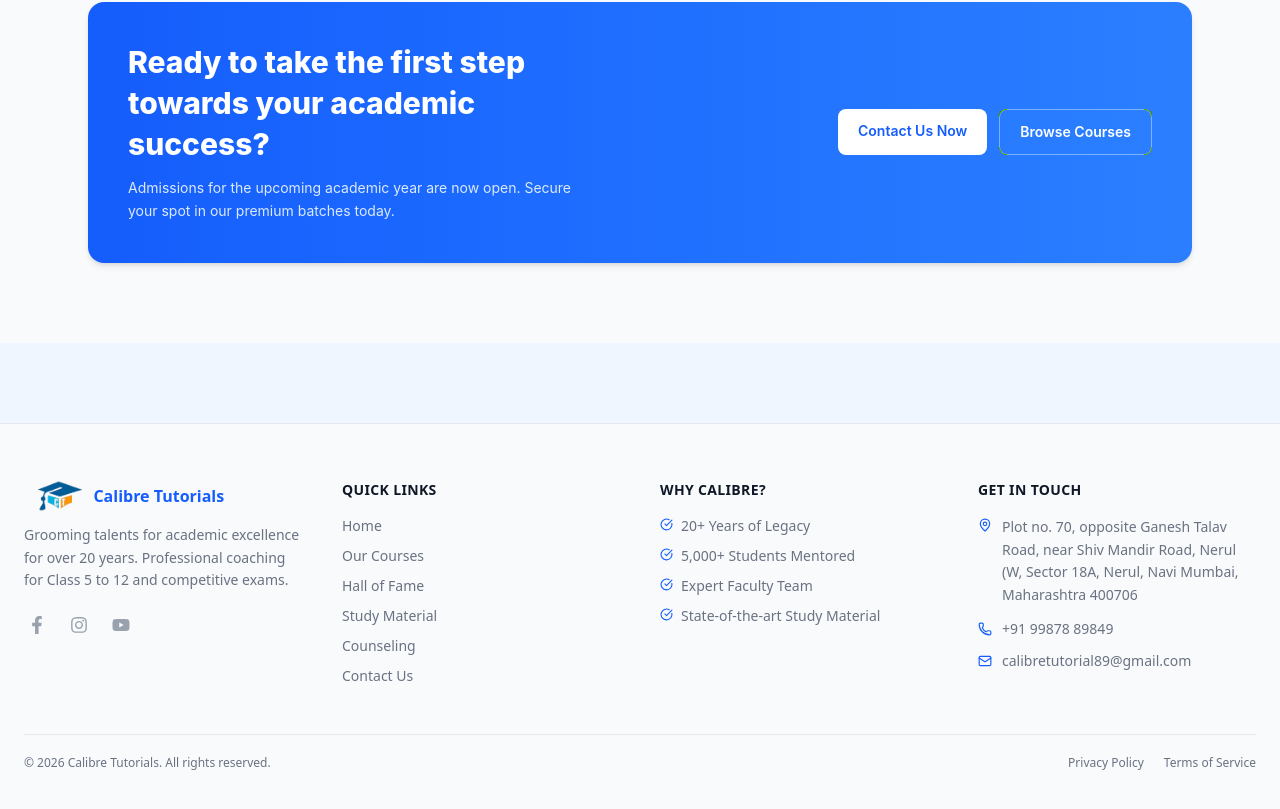
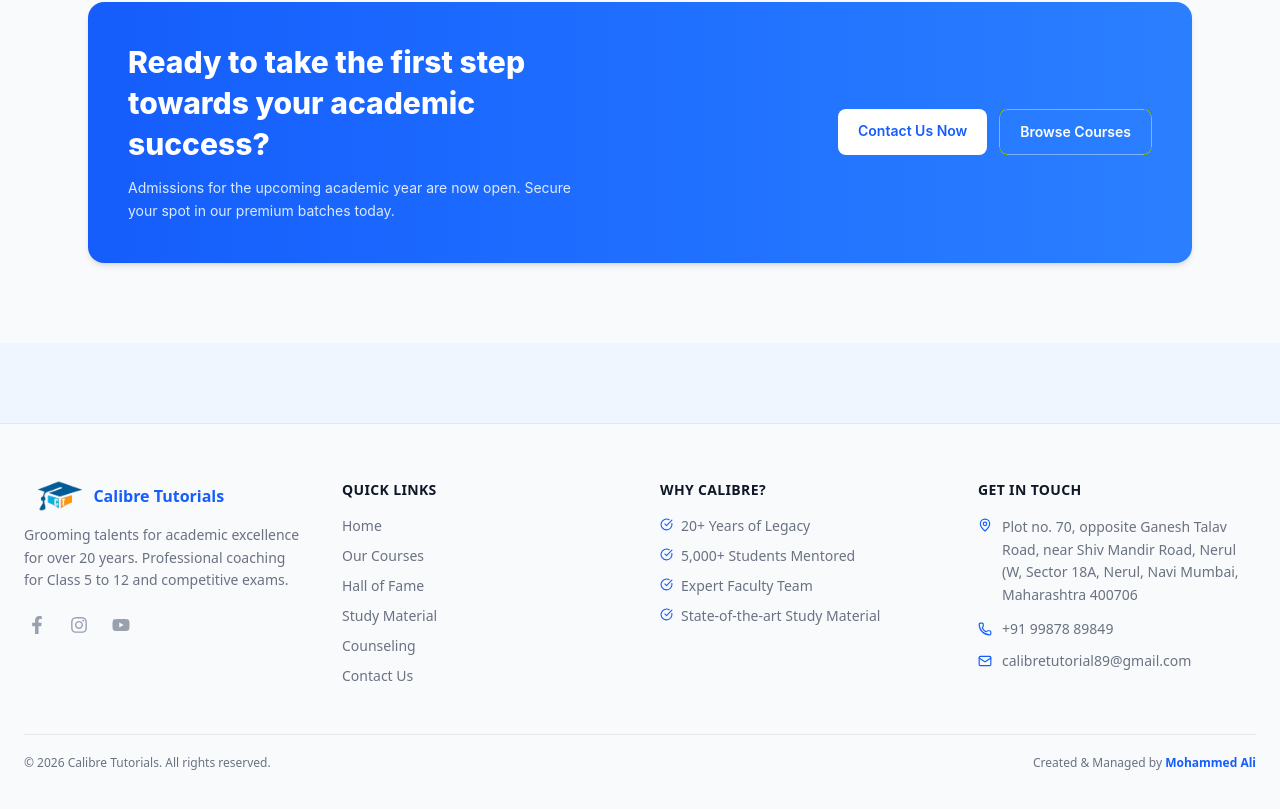
Before and after one commit to Mohmd-git/calibre-frontend, a React (Vite) app: page / in a window 1280 px wide. Shown: the part 5707-6516 px from the top of the page. Built offline with nearby package versions, Linux system fonts and the light colour scheme; no server answers.

Commit message:
Added sitemap.xml

```diff
--- a/src/pages/Footer.jsx
+++ b/src/pages/Footer.jsx
@@ -105,10 +105,18 @@
         {/* Bottom Bar */}
         <div className="border-t border-gray-200 mt-8 sm:mt-12 pt-5 flex flex-col sm:flex-row justify-between items-center gap-3 text-xs text-gray-500">
           <p>© 2026 Calibre Tutorials. All rights reserved.</p>
-          <div className="flex gap-5">
-            <Link to="#" className="hover:text-blue-600 transition-colors">Privacy Policy</Link>
-            <Link to="#" className="hover:text-blue-600 transition-colors">Terms of Service</Link>
-          </div>
+
+          <p className="text-center sm:text-right">
+            Created & Managed by{" "}
+            <a
+              href="https://mohammedalishaikh.vercel.app/"
+              target="_blank"
+              rel="noopener noreferrer"
+              className="font-semibold text-blue-600 hover:text-blue-700 transition-colors"
+            >
+              Mohammed Ali
+            </a>
+          </p>
         </div>
 
       </div>
--- a/src/pages/team/OurTeam.jsx
+++ b/src/pages/team/OurTeam.jsx
@@ -51,7 +51,7 @@
   },
   {
     id: 2,
-    name: "Anuskha Mam",
+    name: "Anushka Mam",
     role: "Science Faculty",
     subject: "Science",
     image: anuskhaPic,
```
Also changed, not shown: 1 other file (tests, documents, lock files or other folders).
